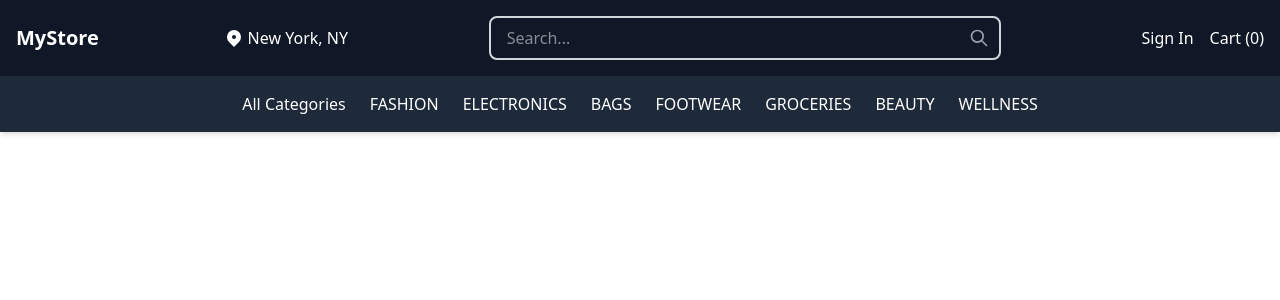
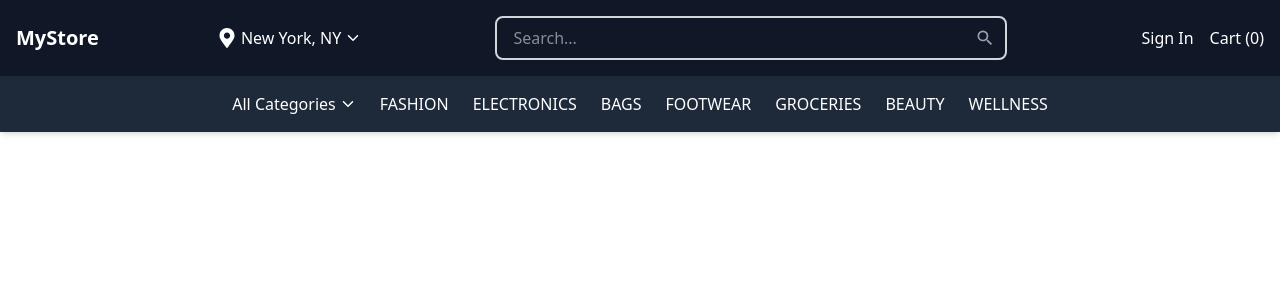
Before and after one commit to TobeChukwu278/TIC--12Nnewi, a React (Vite) app: page / in a window 1280 px wide. Shown: the top 300 px of the page. Built offline with nearby package versions, Linux system fonts and the light colour scheme.

Commit message:
updated the nav icons

```diff
--- a/package.json
+++ b/package.json
@@ -13,6 +13,7 @@
     "@tailwindcss/vite": "^4.1.11",
     "react": "^19.1.1",
     "react-dom": "^19.1.1",
+    "react-icons": "^5.5.0",
     "react-router-dom": "^7.8.0",
     "tailwindcss": "^4.1.11"
   },
--- a/src/components/nav/DropdownNavItem.jsx
+++ b/src/components/nav/DropdownNavItem.jsx
@@ -1,5 +1,6 @@
 import React, { useState } from 'react';
 import { NavLink } from 'react-router-dom';
+import { IoIosArrowDown } from 'react-icons/io'; // Import the arrow icon
 
 const DropdownNavItem = ({ item }) => {
     const [isDropdownOpen, setIsDropdownOpen] = useState(false);
@@ -13,10 +14,13 @@ const DropdownNavItem = ({ item }) => {
         <div className="relative">
             <NavLink
                 to={`/${item.Navitem.toLowerCase().replace(/\s/g, '-')}`}
-                className="text-white hover:text-gray-400 font-medium transition-colors duration-200"
+                className="text-white hover:text-gray-400 font-medium transition-colors duration-200 flex items-center space-x-1"
                 onClick={toggleDropdown}
             >
-                {item.Navitem}
+                <span>{item.Navitem}</span>
+                <IoIosArrowDown // Use the imported React Icon component
+                    className={`h-4 w-4 transform transition-transform duration-200 ${isDropdownOpen ? 'rotate-180' : 'rotate-0'}`}
+                />
             </NavLink>
             {isDropdownOpen && (
                 <div className="absolute left-0 mt-2 w-48 bg-gray-700 rounded-md shadow-xl py-2 z-10">
--- a/src/components/nav/LocationDropdown.jsx
+++ b/src/components/nav/LocationDropdown.jsx
@@ -1,4 +1,6 @@
 import React, { useState } from 'react';
+import { FaMapMarkerAlt } from 'react-icons/fa'; // Import location icon
+import { IoIosArrowDown } from 'react-icons/io'; // Import arrow icon for consistency
 
 const locations = [
     'New York, NY',
@@ -30,20 +32,11 @@ const LocationDropdown = () => {
                 className="flex items-center space-x-1 text-white hover:text-gray-400 font-medium transition-colors duration-200 focus:outline-none"
                 onClick={toggleDropdown}
             >
-                {/* Location Icon SVG */}
-                <svg
-                    xmlns="http://www.w3.org/2000/svg"
-                    className="h-5 w-5"
-                    viewBox="0 0 20 20"
-                    fill="currentColor"
-                >
-                    <path
-                        fillRule="evenodd"
-                        d="M5.05 4.05a7 7 0 119.9 9.9L10 18.9l-4.95-4.95a7 7 0 010-9.9zM10 11a2 2 0 100-4 2 2 0 000 4z"
-                        clipRule="evenodd"
-                    />
-                </svg>
+                <FaMapMarkerAlt className="h-5 w-5" /> {/* Using React Icon */}
                 <span>{selectedLocation}</span>
+                <IoIosArrowDown // Using React Icon for arrow
+                    className={`h-4 w-4 transform transition-transform duration-200 ${isDropdownOpen ? 'rotate-180' : 'rotate-0'}`}
+                />
             </button>
             {isDropdownOpen && (
                 <div className="absolute left-0 mt-2 w-48 bg-gray-700 rounded-md shadow-xl py-2 z-10">
--- a/src/components/nav/SearchInput.jsx
+++ b/src/components/nav/SearchInput.jsx
@@ -1,4 +1,5 @@
 import React, { useState } from 'react';
+import { MdSearch } from 'react-icons/md'; // Import the search icon
 
 const SearchInput = () => {
     const [searchTerm, setSearchTerm] = useState('');
@@ -6,8 +7,7 @@ const SearchInput = () => {
     const handleSearch = () => {
         if (searchTerm.trim() !== '') {
             console.log('Searching for:', searchTerm);
-            // In a real application, you'd trigger your search logic here,
-            // e.g., navigate to a search results page or filter a list.
+            // Implement your search logic here
         }
     };
 
@@ -27,21 +27,10 @@ const SearchInput = () => {
                 onKeyDown={handleKeyDown}
                 className="w-full pr-10 pl-4 py-2 rounded-lg border-2 border-gray-300 focus:outline-none focus:border-blue-500"
             />
-            <svg
+            <MdSearch // Use the imported React Icon component
                 onClick={handleSearch}
-                xmlns="http://www.w3.org/2000/svg"
                 className="h-5 w-5 absolute right-3 top-1/2 -translate-y-1/2 text-gray-400 cursor-pointer"
-                fill="none"
-                viewBox="0 0 24 24"
-                stroke="currentColor"
-            >
-                <path
-                    strokeLinecap="round"
-                    strokeLinejoin="round"
-                    strokeWidth={2}
-                    d="M21 21l-6-6m2-5a7 7 0 11-14 0 7 7 0 0114 0z"
-                />
-            </svg>
+            />
         </div>
     );
 };
```
Also changed, not shown: 1 other file (tests, documents, lock files or other folders).
